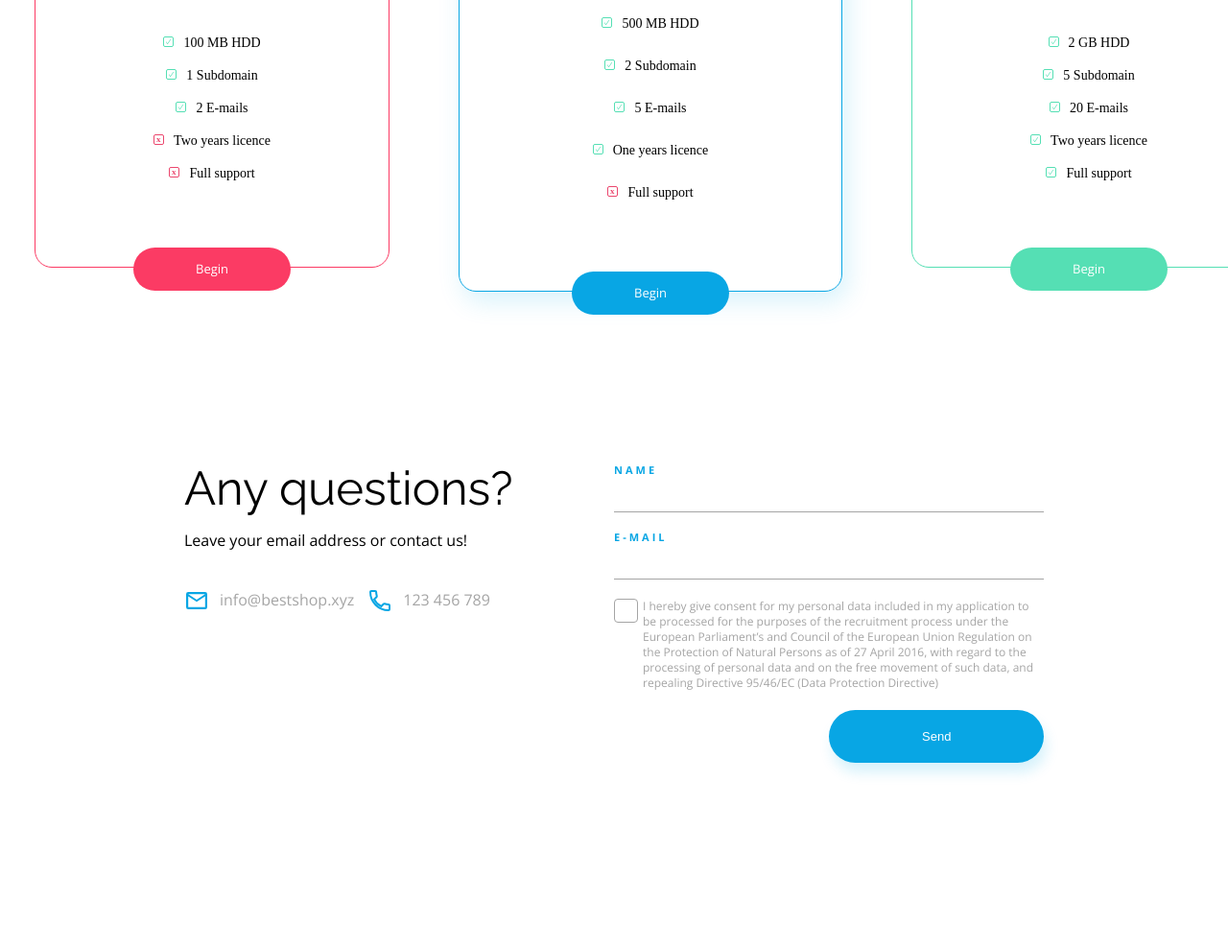
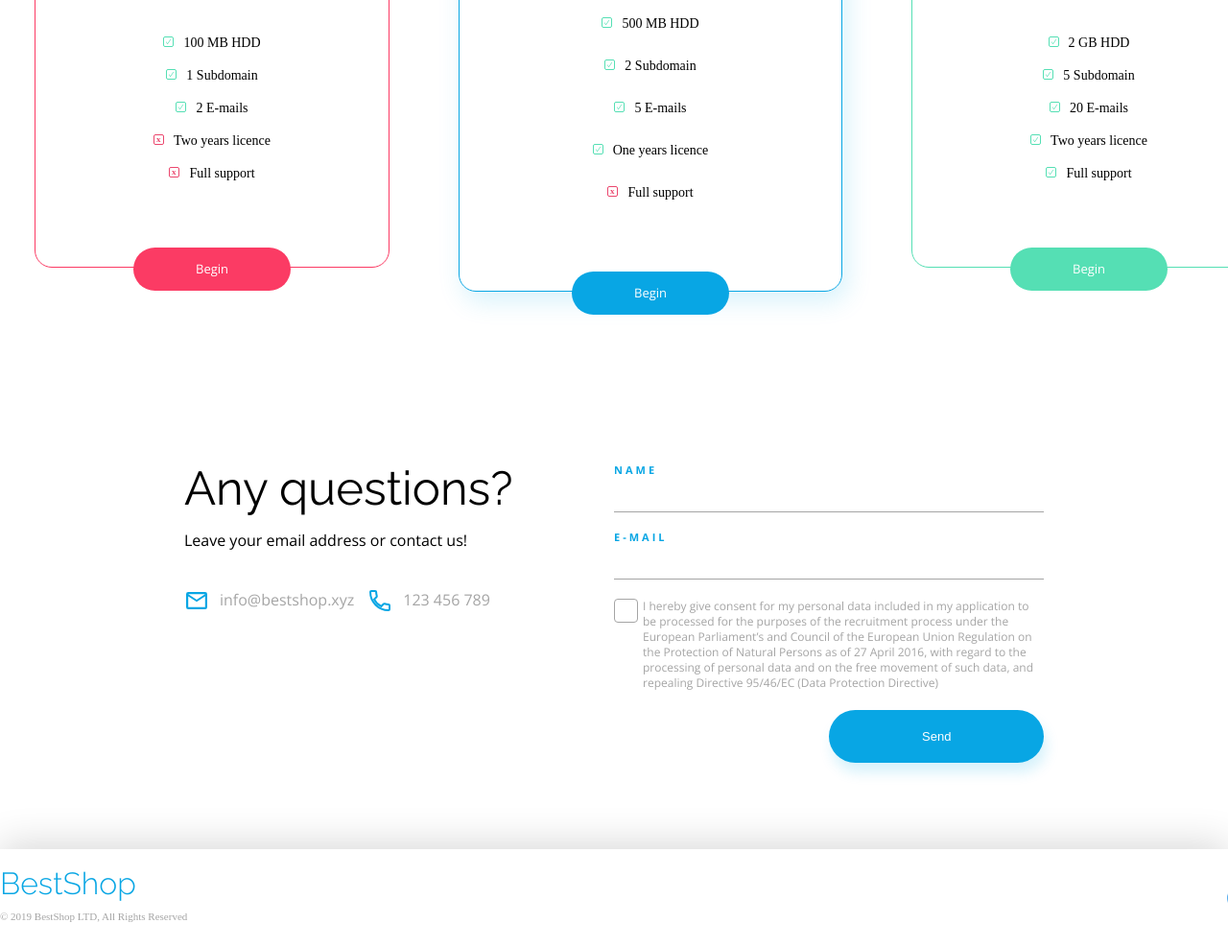
Before and after one commit to chivonet/sell-more-web, a plain HTML site: page index.html in a window 1280 px wide. Shown: the part 3167-4154 px from the top of the page at 96% size. Before the commit the page ends 4052 px from the top, so only its background shows below. Drawn offline with nearby package versions, Linux system fonts and the light colour scheme.

Commit message:
adding footer and footer styles

```diff
--- a/css/style.css
+++ b/css/style.css
@@ -33,7 +33,7 @@ header{
     z-index: 3;
 }
 
-header a.logo {
+header a.logo, footer a.logo {
     font-family: var(--font-headers);
     font-size: 2rem;
     font-weight: 300;
@@ -623,3 +623,31 @@ section.contact form input[type="checkbox"]:checked + span {
     background-repeat: no-repeat;
     background-position: center;
 }
+
+footer {
+    box-shadow: 0 -5px 40px #00000029;
+    padding: 20px 0;
+}
+
+footer div.container {
+    display: flex;
+    justify-content: space-between;
+    align-items: center;
+}
+
+footer div.container > div:first-of-type{
+    display: flex;
+    flex-direction: column;
+    justify-content: space-around;
+}
+
+footer div.container span{
+    font-size: 0.6875rem;
+    line-height: 1.5rem;
+    color: var(--color-grey);
+    margin-top: 6px;
+}
+
+footer div.container a:first-of-type {
+    margin-right: 25px;
+}
--- a/index.html
+++ b/index.html
@@ -176,6 +176,17 @@
             </div>
         </section>
     </main>
-    <footer></footer>
+    <footer>
+        <div class="container">
+            <div>
+                <a href="#" class="logo">BestShop</a>
+                <span>© 2019 BestShop LTD, All Rights Reserved</span>
+            </div>
+            <div>
+                <a href="#"><img src="images/Twitter.svg" alt="twitter"/></a>
+                <a href="#"><img src="images/Facebook.svg" alt="facebook"/></a>
+            </div>
+        </div>
+    </footer>
 </body>
 </html>
```
Also changed, not shown: images/Checkmark-0.svg (added), images/Ckechmark-1.svg (deleted).
